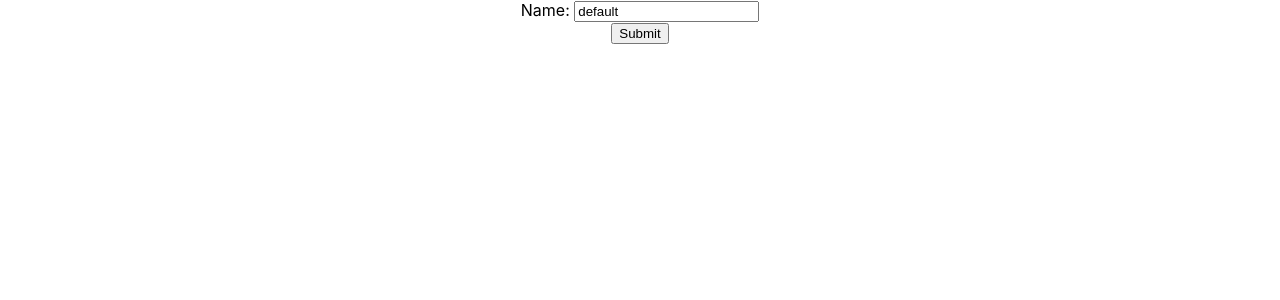
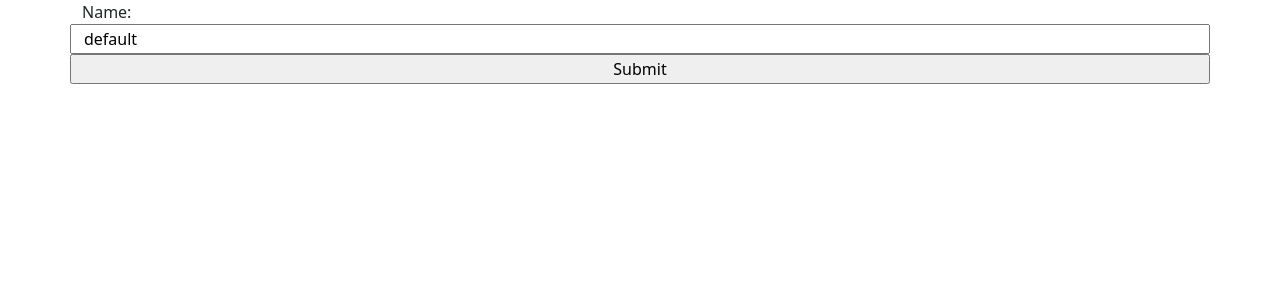
Before and after one commit to colinbatesvt/TakeNote-UI, a React (Create React App) app: page / in a window 1280 px wide. Shown: the top 300 px of the page. Built offline with nearby package versions, Linux system fonts and the light colour scheme.

Commit message:
Deleting items, some styles

```diff
--- a/package.json
+++ b/package.json
@@ -10,6 +10,7 @@
     "@types/node": "^16.18.41",
     "@types/react": "^18.2.20",
     "@types/react-dom": "^18.2.7",
+    "bootstrap": "^5.3.1",
     "react": "^18.2.0",
     "react-dom": "^18.2.0",
     "react-scripts": "5.0.1",
--- a/src/App.css
+++ b/src/App.css
@@ -1,38 +1,3 @@
-.App {
-  text-align: center;
+.grocery-list {
+  width: 50%;
 }
-
-.App-logo {
-  height: 40vmin;
-  pointer-events: none;
-}
-
-@media (prefers-reduced-motion: no-preference) {
-  .App-logo {
-    animation: App-logo-spin infinite 20s linear;
-  }
-}
-
-.App-header {
-  background-color: #282c34;
-  min-height: 100vh;
-  display: flex;
-  flex-direction: column;
-  align-items: center;
-  justify-content: center;
-  font-size: calc(10px + 2vmin);
-  color: white;
-}
-
-.App-link {
-  color: #61dafb;
-}
-
-@keyframes App-logo-spin {
-  from {
-    transform: rotate(0deg);
-  }
-  to {
-    transform: rotate(360deg);
-  }
-}
--- a/src/App.tsx
+++ b/src/App.tsx
@@ -5,7 +5,7 @@ import GroceryList from './GroceryList/GroceryList';
 function App() {
   return (
     <div className="App">
-      <GroceryList></GroceryList>
+      <GroceryList className="grocery-list"></GroceryList>
     </div>
   );
 }
--- /dev/null
+++ b/src/GroceryItemDisplay/GroceryItemDisplay.css
@@ -0,0 +1,3 @@
+.delete-button {
+    margin-left: 1rem;
+}
--- a/src/GroceryItemDisplay/GroceryItemDisplay.tsx
+++ b/src/GroceryItemDisplay/GroceryItemDisplay.tsx
@@ -1,11 +1,32 @@
 import GroceryItem from "../model/GroceryItem";
+import "./GroceryItemDisplay.css"
 
 interface GroceryItemDisplayProps {
     item: GroceryItem;
+    deleteItem: Function;
 }
 
 function GroceryItemDisplay(props: GroceryItemDisplayProps) {
-    return <h1>{props.item.name}</h1>
+
+    const onDeleteClicked = () => {
+        props.deleteItem(props.item);
+        return undefined;
+    };
+
+    return (
+        <div className="container">
+            <div>
+                {props.item.name}
+                <button onClick={onDeleteClicked} className="btn btn-primary delete-button">
+                <svg xmlns="http://www.w3.org/2000/svg" width="16" height="16" fill="currentColor" className="bi bi-trash" viewBox="0 0 16 16">
+                    <path d="M5.5 5.5A.5.5 0 0 1 6 6v6a.5.5 0 0 1-1 0V6a.5.5 0 0 1 .5-.5Zm2.5 0a.5.5 0 0 1 .5.5v6a.5.5 0 0 1-1 0V6a.5.5 0 0 1 .5-.5Zm3 .5a.5.5 0 0 0-1 0v6a.5.5 0 0 0 1 0V6Z"/>
+                    <path d="M14.5 3a1 1 0 0 1-1 1H13v9a2 2 0 0 1-2 2H5a2 2 0 0 1-2-2V4h-.5a1 1 0 0 1-1-1V2a1 1 0 0 1 1-1H6a1 1 0 0 1 1-1h2a1 1 0 0 1 1 1h3.5a1 1 0 0 1 1 1v1ZM4.118 4 4 4.059V13a1 1 0 0 0 1 1h6a1 1 0 0 0 1-1V4.059L11.882 4H4.118ZM2.5 3h11V2h-11v1Z"/>
+                </svg>
+                Delete
+                </button>
+            </div>
+        </div>
+    );
 }
 
 export default GroceryItemDisplay;
--- a/src/GroceryList/GroceryList.tsx
+++ b/src/GroceryList/GroceryList.tsx
@@ -1,16 +1,27 @@
 import { useState } from "react";
 import NewItemForm from "../NewItemForm/NewItemForm";
 import GroceryItemDisplay from "../GroceryItemDisplay/GroceryItemDisplay";
+import GroceryItem from "../model/GroceryItem";
 
-function GroceryList() {
+interface GroceryListProps {
+  className?: string;
+}
 
-    const [groceryListItems, setGroceryListItems] = useState([]);
+function GroceryList(props: GroceryListProps) {
+
+    const [groceryListItems, setGroceryListItems] = useState<GroceryItem[]>([]);
+
+    const deleteItem: Function = (deleteItem: GroceryItem) => {
+      setGroceryListItems((currentItems: GroceryItem[]) => {
+        return currentItems.filter(item => item !== deleteItem);
+    })
+    }
 
     return (
       <div>
         <NewItemForm setGroceryListItems={setGroceryListItems}></NewItemForm>
-        {groceryListItems.map(item => {
-          return <GroceryItemDisplay item={item}></GroceryItemDisplay>
+        {groceryListItems.map((item, index) => {
+          return <GroceryItemDisplay item={item} key={index} deleteItem={deleteItem}></GroceryItemDisplay>
         })}
       </div>
     );
--- a/src/NewItemForm/NewItemForm.tsx
+++ b/src/NewItemForm/NewItemForm.tsx
@@ -24,7 +24,7 @@ function NewItemForm(props: NewItemFormProps) {
     }
 
     return (
-      <form onSubmit={submit} className="new-item-form">
+      <form onSubmit={submit} className="new-item-form container">
         <div className="row">
             <label>Name: </label><input type="text" value={enteredName} onChange={nameChanged}></input>
         </div>
--- a/src/index.tsx
+++ b/src/index.tsx
@@ -3,6 +3,7 @@ import ReactDOM from 'react-dom/client';
 import './index.css';
 import App from './App';
 import reportWebVitals from './reportWebVitals';
+import 'bootstrap/dist/css/bootstrap.css';
 
 const root = ReactDOM.createRoot(
   document.getElementById('root') as HTMLElement
```
Also changed, not shown: 1 other file (tests, documents, lock files or other folders).
